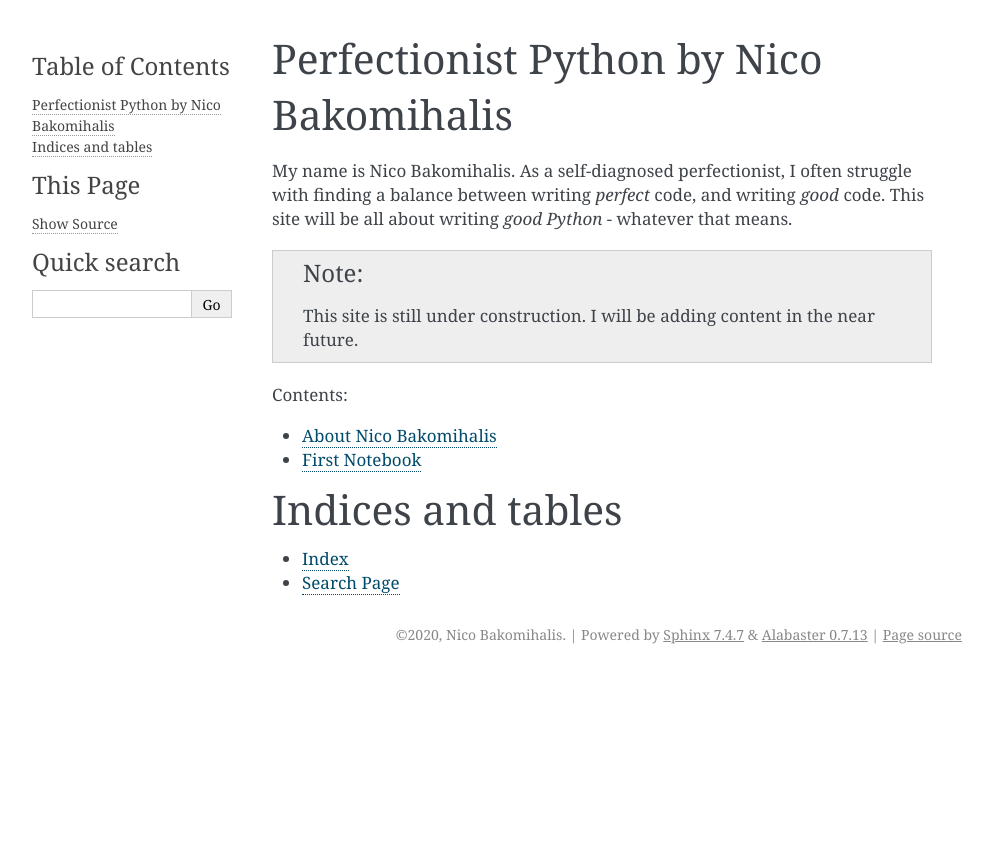
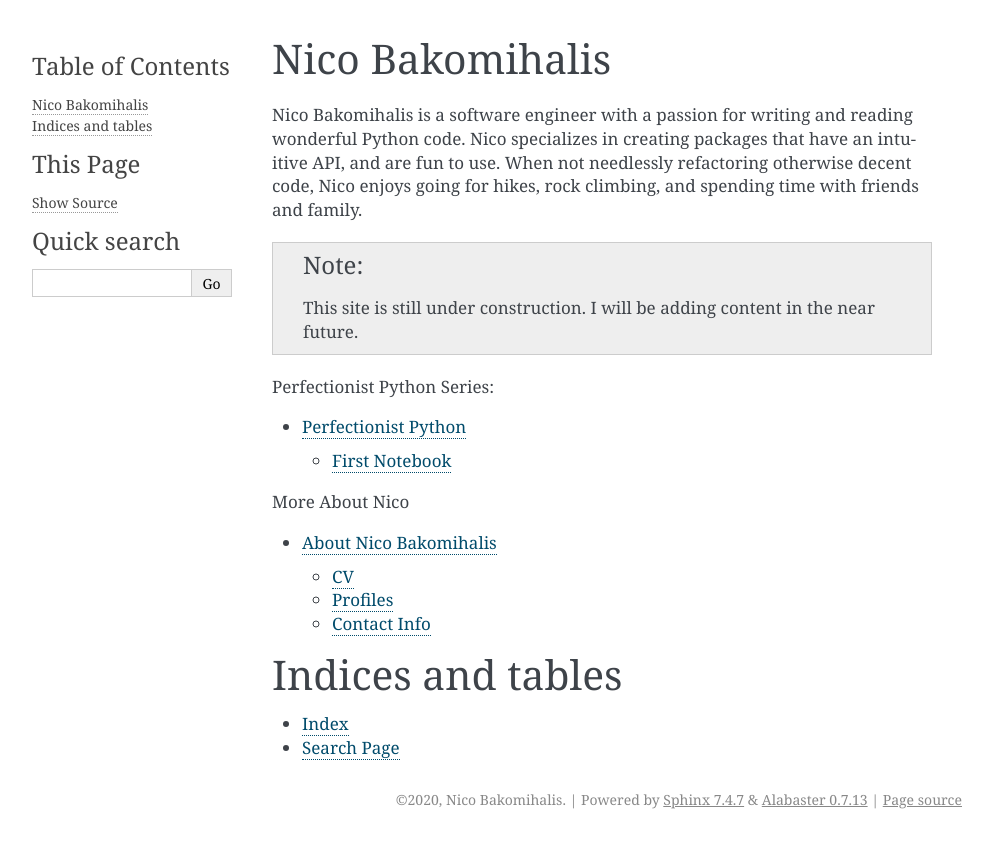
Before and after one commit to nicobako/pythonic-misadventures, a Sphinx documentation site: the page built from doc/source/index.rst, in a window 1280 px wide. Shown: the top 848 px of the page, without its empty margins (148-1140 px from the left). Built offline with Sphinx 7.4.7, drawn with Linux system fonts in a browser that asks for light colours.

Commit message:
created a decent infrastructure for an about me page, and separated blog/articles into own folder

```diff
--- a/doc/source/conf.py
+++ b/doc/source/conf.py
@@ -17,7 +17,7 @@
 
 # -- Project information -----------------------------------------------------
 
-project = 'Perfectionist Python by Nico Bakomihalis'
+project = 'Nico Bakomihalis'
 copyright = '2020, Nico Bakomihalis'
 author = 'Nico Bakomihalis'
 
@@ -28,7 +28,8 @@ author = 'Nico Bakomihalis'
 # extensions coming with Sphinx (named 'sphinx.ext.*') or your custom
 # ones.
 extensions = [
-    "nbsphinx"
+    "sphinx.ext.todo",
+    "nbsphinx",
 ]
 
 # Add any paths that contain templates here, relative to this directory.
@@ -39,6 +40,8 @@ templates_path = ['_templates']
 # This pattern also affects html_static_path and html_extra_path.
 exclude_patterns = []
 
+# Whether to show `todo` items
+todo_include_todos = False
 
 # -- Options for HTML output -------------------------------------------------
 
--- a/doc/source/index.rst
+++ b/doc/source/index.rst
@@ -1,12 +1,12 @@
-Perfectionist Python by Nico Bakomihalis
-========================================
+Nico Bakomihalis
+================
 
-My name is Nico Bakomihalis.
-As a self-diagnosed perfectionist,
-I often struggle with finding a balance between writing
-*perfect* code, and writing *good* code.
-This site will be all about
-writing *good Python* - whatever that means.
+Nico Bakomihalis is a software engineer with a passion for
+writing and reading wonderful Python code. Nico specializes in
+creating packages that have an intuitive API, and are fun to use.
+When not needlessly refactoring otherwise decent code,
+Nico enjoys going for hikes, rock climbing, and spending time
+with friends and family.
 
 .. note::
 
@@ -15,10 +15,15 @@ writing *good Python* - whatever that means.
 
 .. toctree::
    :maxdepth: 2
-   :caption: Contents:
+   :caption: Perfectionist Python Series:
 
-   about_nico_bakomihalis
-   first_notebook
+   perfectionist_python/index
+
+.. toctree::
+   :maxdepth: 2
+   :caption: More About Nico
+
+   about_nico/index
 
 Indices and tables
 ==================
```
Also changed, not shown: doc/source/about_nico/index.rst (added, +28 -0 lines), doc/source/about_nico_bakomihalis.rst (deleted, +0 -9 lines), doc/source/perfectionist_python/index.rst (added, +12 -0 lines), doc/source/perfectionist_python/first_notebook.ipynb (renamed from doc/source/first_notebook.ipynb).
